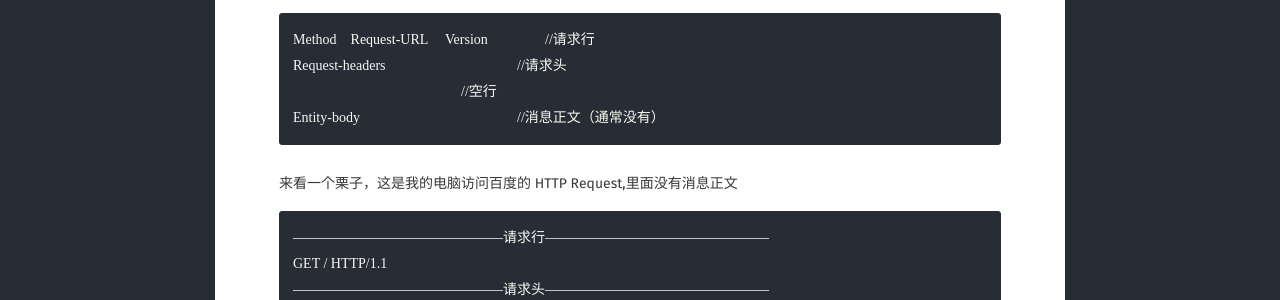
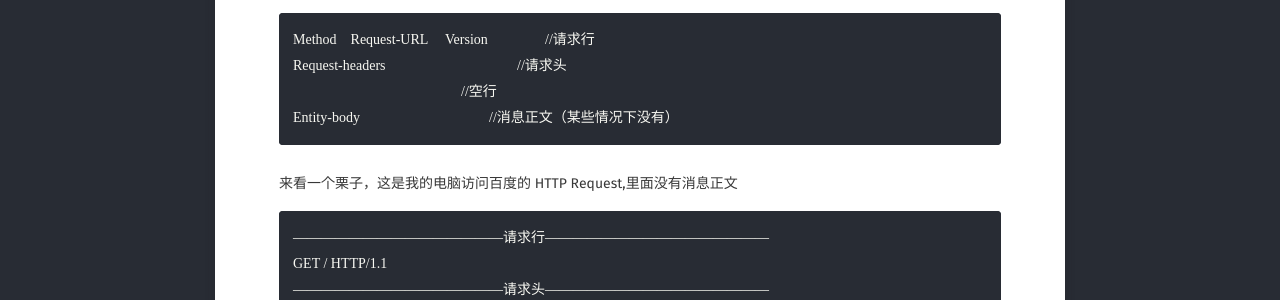
Before and after one commit to Aquilao/Blog, a Jekyll site: the page built from _posts/2018-5-4-HTTP_base.md, in a window 1280 px wide and 1400 px high, scrolled down 834 px, cut to the strip 0-626 px from the top of the window. Shown: the part 228-528 px from the top of the strip. Built offline with Jekyll 4.4.1, drawn with Linux system fonts in a browser that asks for light colours; some web fonts are replaced; some of the changed text lies outside the part shown.

```diff
--- a/_posts/2018-5-4-HTTP_base.md
+++ b/_posts/2018-5-4-HTTP_base.md
@@ -43,7 +43,7 @@ HTTP 请求报文主要由请求行、请求头、消息正文3部分组成
 	Method    Request-URL     Version		//请求行
 	Request-headers					//请求头
 							//空行
-	Entity-body						//消息正文（通常没有）
+	Entity-body					//消息正文（某些情况下没有）
 
 来看一个栗子，这是我的电脑访问百度的 HTTP Request,里面没有消息正文
 
@@ -63,9 +63,9 @@ HTTP 请求报文主要由请求行、请求头、消息正文3部分组成
 HTTP Response 与HTTP Request 类似，它由响应行、响应头和消息正文组成
 
 	Version	Status-code	Reason-phrase		//响应行
-	Response-headers						//响应头
-											//空行
-	Entity-body								//响应正文
+	Response-headers				//响应头
+							//空行
+	Entity-body					//响应正文
 
 
 栗子
@@ -75,7 +75,7 @@ HTTP Response 与HTTP Request 类似，它由响应行、响应头和消息正
 	——————————————————响应头————————————————
 	Server: bfe/1.0.8.18
 	Date: Sun, 24 Sep 2017 08:37:13 GMT
-	Content-Type: text/html							//文件类型
+	Content-Type: text/html					//文件类型
 	Content-Length: 161
 	Connection: Close
 	Location: https://www.baidu.com/
```
Also changed, not shown: other parts of _posts/2018-5-4-HTTP_base.md (+3 -2 lines), _posts/2018-6-9-HTTP_session.md (+1 -1 lines), about/index.md (+1 -1 lines), _posts/2017-12-28-Getting_Started_with_Terms_and_Technologies.md (renamed from _posts/2017-12-28-Getting_Started_with_Terms&Technologies.md), _posts/2018-2-11-Metasploit_for_the_Aspiring_Hacker_Part_2_Keywords.md (renamed from _posts/2018-2-11-Metasploit_for_the_Aspiring_Hacker_Part 2_Keywords.md), assets/img/favicon.jpg, assets/img/logo.png, favicon.ico.
